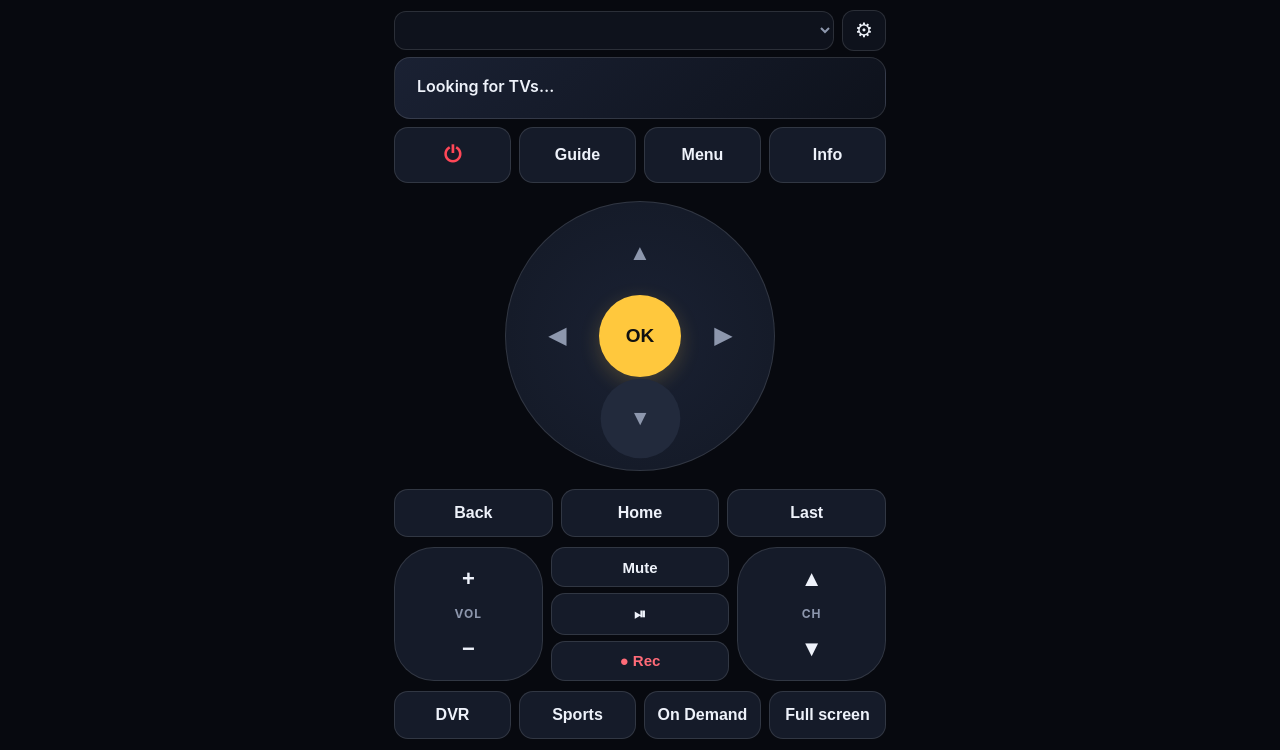
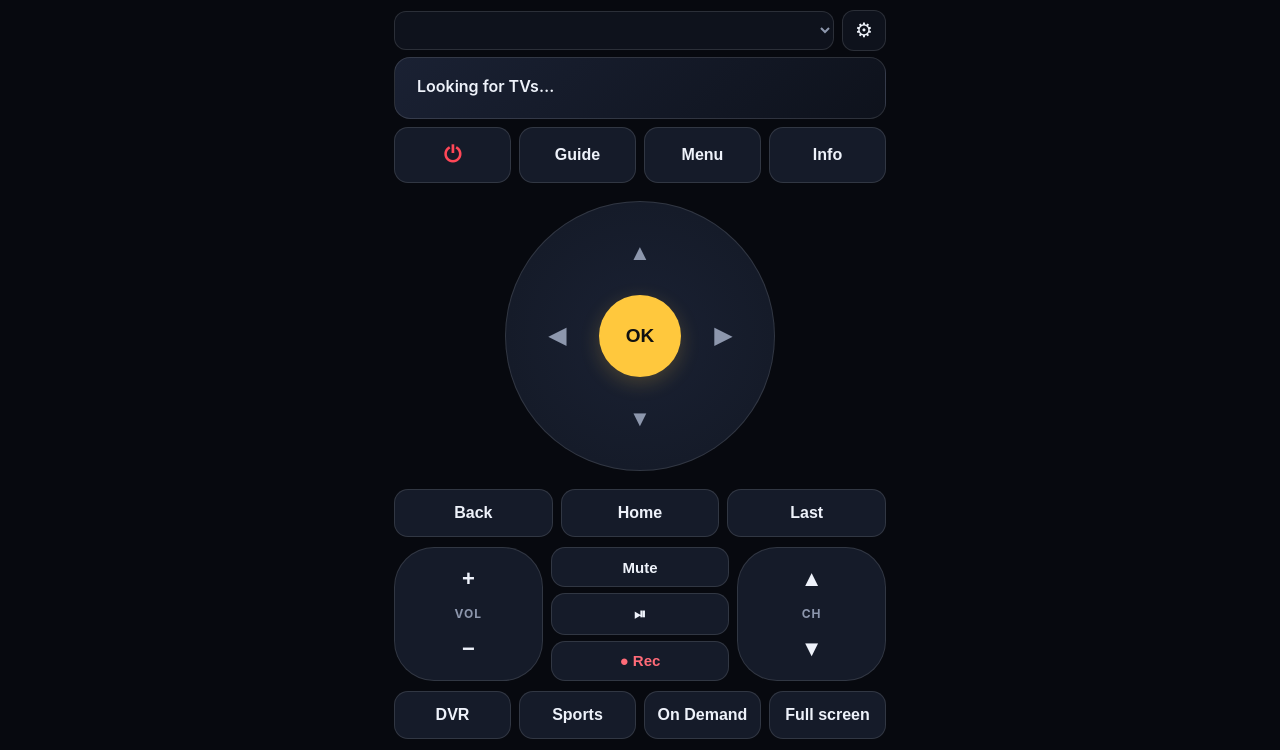
Before and after one commit to pasiegel/tunerbox, a plain HTML site: page web/remote.html in a window 1280 px wide. Shown: the top 750 px of the page. Drawn offline with Linux system fonts and the light colour scheme; files that its build step writes are made by us from their sources; no server answers; files whose address does not match are found by name.

Commit message:
Remote: the ▼ key kept its place after being pressed

```diff
--- a/web/remote.css
+++ b/web/remote.css
@@ -36,8 +36,8 @@ section button.down, section button:active { background: var(--btn2); transform:
 .dpad { display: grid; grid-template: repeat(3, 1fr) / repeat(3, 1fr); gap: 0; width: min(78vw, 270px); aspect-ratio: 1; margin: 18px auto;
   border-radius: 50%; background: radial-gradient(circle, #1a2133 0%, var(--btn) 70%); border: 1px solid var(--line); padding: 10px; }
 .dpad button { font-size: 22px; border: 0; background: transparent; color: var(--dim); border-radius: 50%; }
-.dpad button:active { background: #ffffff10; }
-.dpad .up { grid-area: 1 / 2; } .dpad .left { grid-area: 2 / 1; } .dpad .right { grid-area: 2 / 3; } .dpad .down { grid-area: 3 / 2; }
+.dpad button.down, .dpad button:active { background: #ffffff14; transform: none; }
+.dpad .up { grid-area: 1 / 2; } .dpad .left { grid-area: 2 / 1; } .dpad .right { grid-area: 2 / 3; } .dpad .dn { grid-area: 3 / 2; }
 .dpad .ok { grid-area: 2 / 2; background: var(--hl); color: #111; border-radius: 50%; font-size: 19px; font-weight: 800; box-shadow: 0 6px 20px #ffc83d33; }
 
 .rockers { display: grid; grid-template-columns: 1fr 1.2fr 1fr; gap: 8px; margin: 10px 0; }
--- a/web/remote.html
+++ b/web/remote.html
@@ -39,7 +39,7 @@
     <button data-k="ArrowLeft" class="left rep">&#9664;</button>
     <button data-k="Enter" class="ok">OK</button>
     <button data-k="ArrowRight" class="right rep">&#9654;</button>
-    <button data-k="ArrowDown" class="down rep">&#9660;</button>
+    <button data-k="ArrowDown" class="dn rep">&#9660;</button>
   </div>
   <div class="row r3">
     <button data-k="Back">Back</button>
```
